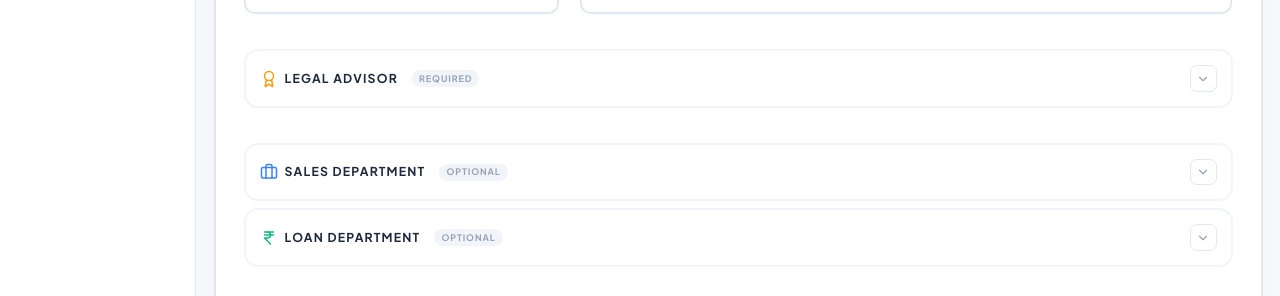
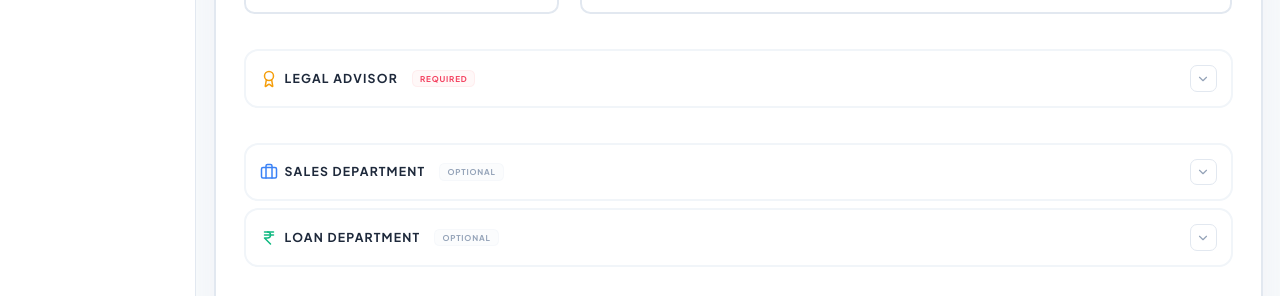
Before and after one commit to charankumardigitalraiz-max/99acres-vendor, a React (Vite) app: page /create-property in a window 1280 px wide. Shown: the part 422-718 px from the top of the page. Built offline with nearby package versions, Linux system fonts and the light colour scheme.

Commit message:
adjusted form properly

```diff
--- a/src/components/ui/PropertyCreateForm.jsx
+++ b/src/components/ui/PropertyCreateForm.jsx
@@ -446,7 +446,7 @@ export default function PropertyCreateForm({ initialData, onCancel, onSubmit })
                                 <div className="flex items-center gap-2">
                                     <Award className="text-primary" size={18} />
                                     <h3 className="text-sm font-black uppercase tracking-widest text-slate-800">Legal Advisor</h3>
-                                    {!isLegalExpanded && <span className="text-[9px] font-bold text-slate-400 uppercase tracking-widest ml-2 bg-slate-100 px-2 py-0.5 rounded-full">Required</span>}
+                                    {!isLegalExpanded && <span className="text-[8px] font-black text-rose-500 uppercase tracking-widest ml-2 bg-rose-50/50 px-2 py-0.5 rounded-md border border-rose-100/50">Required</span>}
                                 </div>
                                 <div className={`p-1.5 rounded-lg border transition-all ${isLegalExpanded ? 'bg-primary text-white border-primary rotate-180' : 'bg-white border-slate-200 text-slate-400 group-hover:border-primary/30 group-hover:text-primary'}`}>
                                     <ChevronDown size={14} />
@@ -532,7 +532,7 @@ export default function PropertyCreateForm({ initialData, onCancel, onSubmit })
                                     <div className="flex items-center gap-2">
                                         <Briefcase className="text-blue-500" size={18} />
                                         <h3 className="text-sm font-black uppercase tracking-widest text-slate-800">Sales Department</h3>
-                                        {!isSalesExpanded && <span className="text-[9px] font-bold text-slate-400 uppercase tracking-widest ml-2 bg-slate-100 px-2 py-0.5 rounded-full">Optional</span>}
+                                        {!isSalesExpanded && <span className="text-[8px] font-black text-slate-400 uppercase tracking-widest ml-2 bg-slate-50/50 px-2 py-0.5 rounded-md border border-slate-100/50">Optional</span>}
                                     </div>
                                     <div className={`p-1.5 rounded-lg border transition-all ${isSalesExpanded ? 'bg-primary text-white border-primary rotate-180' : 'bg-white border-slate-200 text-slate-400 group-hover:border-primary/30 group-hover:text-primary'}`}>
                                         <ChevronDown size={14} />
@@ -566,7 +566,7 @@ export default function PropertyCreateForm({ initialData, onCancel, onSubmit })
                                     <div className="flex items-center gap-2">
                                         <IndianRupee className="text-emerald-500" size={18} />
                                         <h3 className="text-sm font-black uppercase tracking-widest text-slate-800">Loan Department</h3>
-                                        {!isLoanExpanded && <span className="text-[9px] font-bold text-slate-400 uppercase tracking-widest ml-2 bg-slate-100 px-2 py-0.5 rounded-full">Optional</span>}
+                                        {!isLoanExpanded && <span className="text-[8px] font-black text-slate-400 uppercase tracking-widest ml-2 bg-slate-50/50 px-2 py-0.5 rounded-md border border-slate-100/50">Optional</span>}
                                     </div>
                                     <div className={`p-1.5 rounded-lg border transition-all ${isLoanExpanded ? 'bg-primary text-white border-primary rotate-180' : 'bg-white border-slate-200 text-slate-400 group-hover:border-primary/30 group-hover:text-primary'}`}>
                                         <ChevronDown size={14} />
@@ -725,7 +725,7 @@ export default function PropertyCreateForm({ initialData, onCancel, onSubmit })
                                 <div className="flex items-center gap-2">
                                     <Building className="text-primary" size={18} />
                                     <h3 className="text-sm font-black uppercase tracking-widest text-slate-800">Property Information</h3>
-                                    {!isPropertyInfoExpanded && <span className="text-[9px] font-bold text-slate-400 uppercase tracking-widest ml-2 bg-slate-100 px-2 py-0.5 rounded-full">Required</span>}
+                                    {!isPropertyInfoExpanded && <span className="text-[8px] font-black text-rose-500 uppercase tracking-widest ml-2 bg-rose-50/50 px-2 py-0.5 rounded-md border border-rose-100/50">Required</span>}
                                 </div>
                                 <div className={`p-1.5 rounded-lg border transition-all ${isPropertyInfoExpanded ? 'bg-primary text-white border-primary rotate-180' : 'bg-white border-slate-200 text-slate-400 group-hover:border-primary/30 group-hover:text-primary'}`}>
                                     <ChevronDown size={14} />
@@ -798,7 +798,7 @@ export default function PropertyCreateForm({ initialData, onCancel, onSubmit })
                                 <div className="flex items-center gap-2">
                                     <ShieldCheck className="text-emerald-500" size={18} />
                                     <h3 className="text-sm font-black uppercase tracking-widest text-slate-800">RERA & Approvals</h3>
-                                    {!isReraExpanded && <span className="text-[9px] font-bold text-slate-400 uppercase tracking-widest ml-2 bg-slate-100 px-2 py-0.5 rounded-full">Required</span>}
+                                    {!isReraExpanded && <span className="text-[8px] font-black text-rose-500 uppercase tracking-widest ml-2 bg-rose-50/50 px-2 py-0.5 rounded-md border border-rose-100/50">Required</span>}
                                 </div>
                                 <div className={`p-1.5 rounded-lg border transition-all ${isReraExpanded ? 'bg-primary text-white border-primary rotate-180' : 'bg-white border-slate-200 text-slate-400 group-hover:border-primary/30 group-hover:text-primary'}`}>
                                     <ChevronDown size={14} />
@@ -1010,7 +1010,7 @@ export default function PropertyCreateForm({ initialData, onCancel, onSubmit })
                                     <h3 className="text-sm font-black uppercase tracking-widest text-slate-800">
                                         {isStandalone ? 'Villa / House Specifications' : isLand ? 'Land Specifications' : isCommercial ? 'Commercial Specifications' : 'Building Specifications'}
                                     </h3>
-                                    {!isSpecsExpanded && <span className="text-[9px] font-bold text-slate-400 uppercase tracking-widest ml-2 bg-slate-100 px-2 py-0.5 rounded-full">Required</span>}
+                                    {!isSpecsExpanded && <span className="text-[8px] font-black text-rose-500 uppercase tracking-widest ml-2 bg-rose-50/50 px-2 py-0.5 rounded-md border border-rose-100/50">Required</span>}
                                 </div>
                                 <div className={`p-1.5 rounded-lg border transition-all ${isSpecsExpanded ? 'bg-primary text-white border-primary rotate-180' : 'bg-white border-slate-200 text-slate-400 group-hover:border-primary/30 group-hover:text-primary'}`}>
                                     <ChevronDown size={14} />
```
